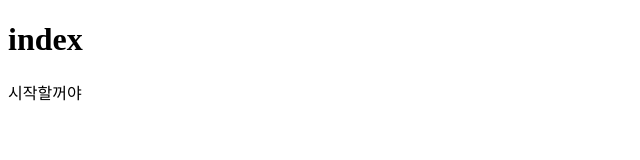
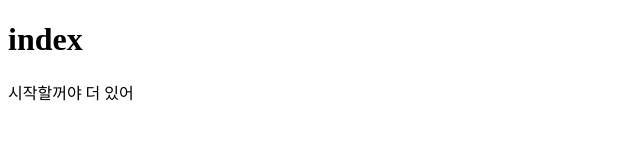
Before and after one commit to mctsungjun/gestbook, a plain HTML site: page index.html in a window 1280 px wide. Shown: the full height of the page, 0-640 px from the left. Drawn offline with Linux system fonts and the light colour scheme.

Commit message:
Update index.html

```diff
--- a/index.html
+++ b/index.html
@@ -7,6 +7,6 @@
 </head>
 <body>
     <h1>index</h1>
-    시작할꺼야
+    시작할꺼야 더 있어
 </body>
 </html>
```
